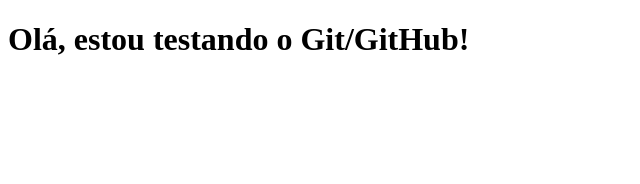
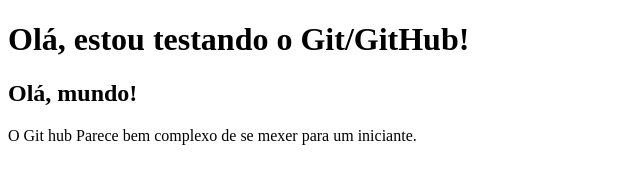
Before and after one commit to Thearckay/Curso-html, a plain HTML site: page index.html in a window 1280 px wide. Shown: the whole page, without its empty margins (0-640 px from the left). Drawn offline with Linux system fonts and the light colour scheme.

Commit message:
Atualização 001 - Index.html
Estou testando como funciona a atualização de repositório

```diff
--- a/index.html
+++ b/index.html
@@ -7,5 +7,8 @@
 </head>
 <body>
     <h1>Olá, estou testando o Git/GitHub!</h1>
+    <h2>Olá, mundo!</h2>
+    <p>O Git hub Parece bem complexo de se mexer para um iniciante.</p>
+
 </body>
 </html>
```
